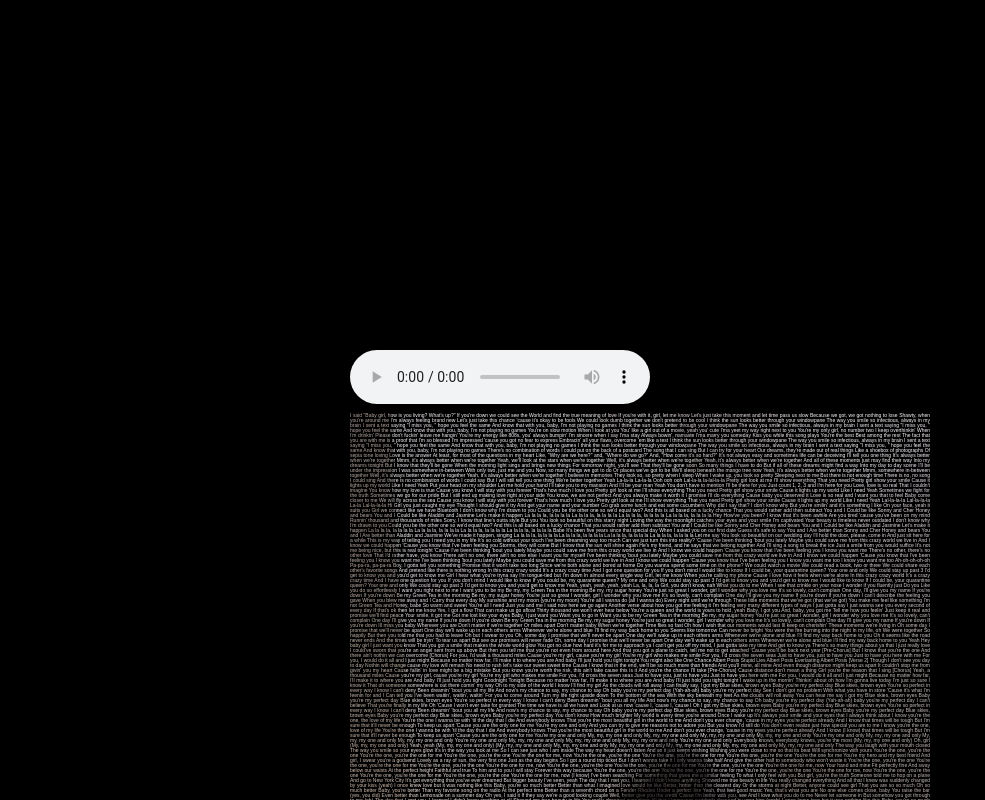
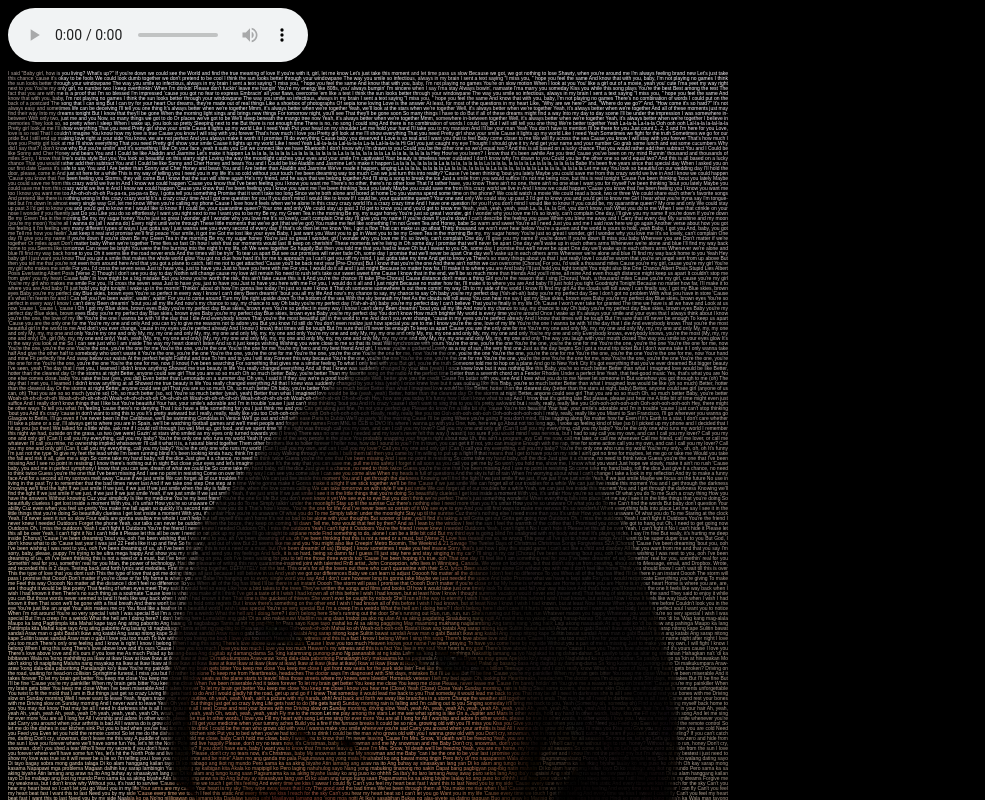
Before and after one commit to oSoulSlayero/Gift, a plain HTML site: page index.html in a window 1280 px wide. Shown: the top 800 px of the page, without its empty margins (0-985 px from the left). Drawn offline with Linux system fonts and the light colour scheme.

Commit message:
Update css.css

```diff
--- a/css.css
+++ b/css.css
@@ -1,8 +1,8 @@
 body{
-    margin: 350px;
+    margin: left: 350px;
     padding: 0px;
-    max-width: 2110px;
-    max-height: 720px;
+    max-width: 720px;
+    max-height: 2110px;
     font-family: 'Poppins', sans-serif;
     display: center;
     align-items: center;
```
